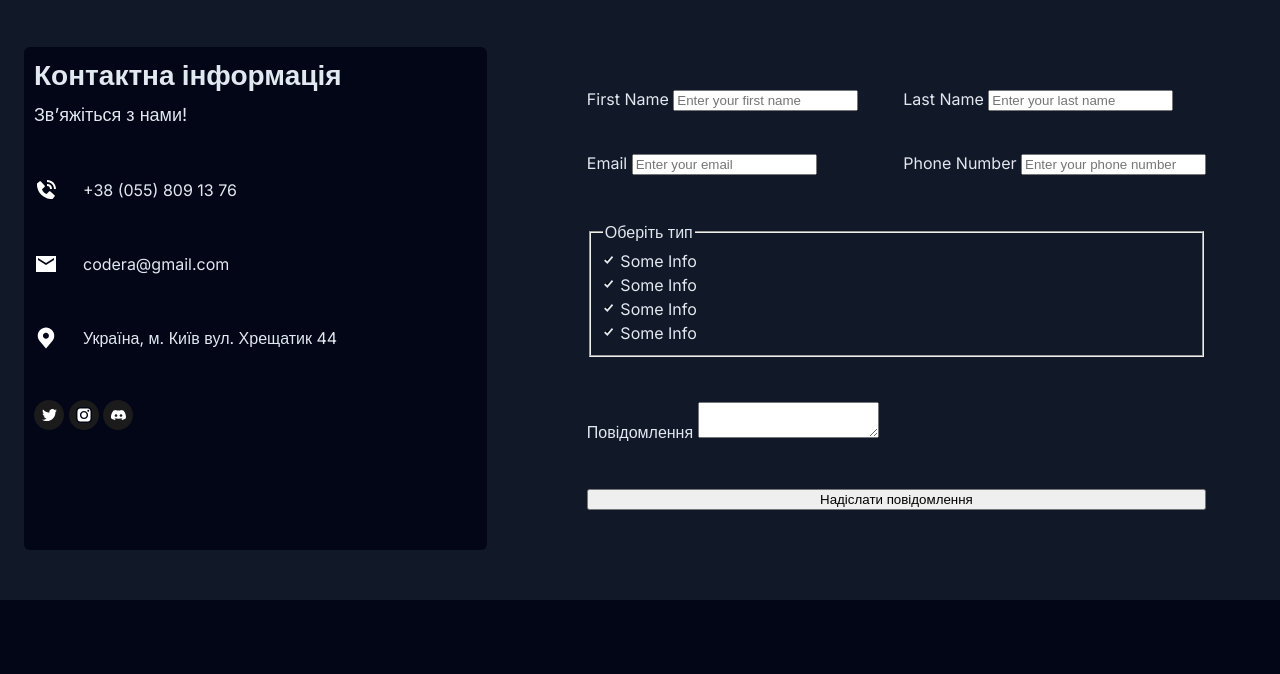
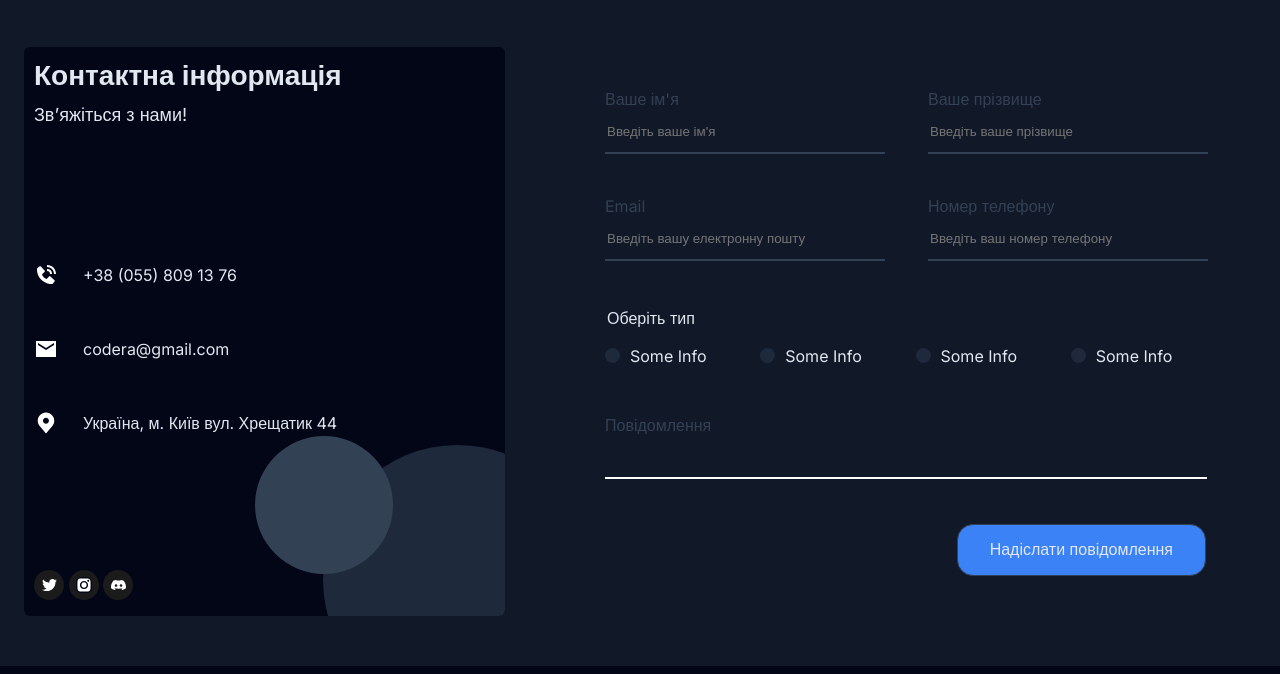
Before and after one commit to Roman-Tsp8/Lab2-web, a plain HTML site: page index.html in a window 1280 px wide. Shown: the part 3190-3864 px from the top of the page. Drawn offline with Linux system fonts and the light colour scheme.

Commit message:
implement full contact-section with form

```diff
--- a/index.html
+++ b/index.html
@@ -415,12 +415,15 @@
                     </svg>
                   </a>
                 </div>
+                <span class="circle-small"></span>
+                <span class="circle-big"></span>
               </div>
               <form class="contact-section-form stack" name="contact-form">
                 <div class="contact-section-register-info">
-                  <div class="contact-section-form-field">
+                  <div class="contact-section-form-field stack">
                     <label class="contact-section-label" for="user-name">
-                      First Name
+                      Ваше ім'я
+                    </label>
                     <input
                       class="contact-section-input-control"
                       id="user-name"
@@ -430,14 +433,15 @@
                       maxlength="30"
                       title="Name must contain only letters, numbers and underscores (3-30 characters)"
                       pattern="^[a-zA-Z0-9]{3,30}$"
-                        placeholder="Enter your first name"
+                      placeholder="Введіть ваше ім'я"
+                      autocomplete="off"
                       required
                     />
+                  </div>
+                  <div class="contact-section-form-field stack">
+                    <label class="contact-section-label" for="user-last-name">
+                      Ваше прізвище
                     </label>
-                  </div>
-                  <div class="form-field">
-                    <label class="contact-section-label" for="user-last-name">
-                      Last Name
                     <input
                       class="contact-section-input-control"
                       id="user-last-name"
@@ -447,29 +451,31 @@
                       maxlength="30"
                       title="Last Name must contain only letters, numbers and underscores (3-30 characters)"
                       pattern="^[a-zA-Z0-9]{3,30}$"
-                        placeholder="Enter your last name"
+                      placeholder="Введіть ваше прізвище"
+                      autocomplete="off"
                       required
                     />
-                    </label>
                   </div>
-                  <div class="form-field">
+                  <div class="contact-section-form-field stack">
                     <label class="contact-section-label" for="user-email">
                       Email
+                    </label>
                     <input
                       class="contact-section-input-control"
                       id="user-email"
                       name="user-email"
                       type="email"
                       title="Enter a valid email address"
-                        pattern="^[^\s@]+@[^\s@]+\.[^s@]{2,}$"
-                        placeholder="Enter your email"
+                      pattern="^[^\s@]+@[^\s@]+\.[^\s@]{2,}$"
+                      placeholder="Введіть вашу електронну пошту"
+                      autocomplete="off"
                       required
                     />
+                  </div>
+                  <div class="contact-section-form-field stack">
+                    <label class="contact-section-label" for="user-phone">
+                      Номер телефону
                     </label>
-                  </div>
-                  <div class="form-field">
-                    <label class="contact-section-label" for="user-phone">
-                      Phone Number
                     <input
                       class="contact-section-input-control"
                       id="user-phone"
@@ -477,10 +483,10 @@
                       type="tel"
                       title="Enter a valid telephone number"
                       pattern="^\+380[\s-]?\d{2}[\s-]?\d{3}[\s-]?\d{2}[\s-]?\d{2}$"
-                        placeholder="Enter your phone number"
+                      placeholder="Введіть ваш номер телефону"
+                      autocomplete="off"
                       required
                     />
-                    </label>
                   </div>
                 </div>
                 <fieldset class="contact-section-selection">
@@ -489,15 +495,17 @@
                   </legend>
 
                   <ul class="contact-section-selection-list">
-                    <li>
+                    <li class="contact-section-selection-item">
                       <label class="contact-section-radio">
                         <input
                           class="contact-section-input-radio visually-hidden"
                           type="radio"
+                          name="request-type"
                         />
                         <span class="contact-section-radio-box">
                           <svg
                             class="contact-section-radio-icon"
+                            id="radio-icon"
                             width="13"
                             height="13"
                             viewBox="0 0 15 15"
@@ -514,15 +522,17 @@
                         >
                       </label>
                     </li>
-                    <li>
+                    <li class="contact-section-selection-item">
                       <label class="contact-section-radio">
                         <input
                           class="contact-section-input-radio visually-hidden"
                           type="radio"
+                          name="request-type"
                         />
                         <span class="contact-section-radio-box">
                           <svg
                             class="contact-section-radio-icon"
+                            id="radio-icon"
                             width="13"
                             height="13"
                             viewBox="0 0 15 15"
@@ -539,15 +549,17 @@
                         >
                       </label>
                     </li>
-                    <li>
+                    <li class="contact-section-selection-item">
                       <label class="contact-section-radio">
                         <input
                           class="contact-section-input-radio visually-hidden"
                           type="radio"
+                          name="request-type"
                         />
                         <span class="contact-section-radio-box">
                           <svg
                             class="contact-section-radio-icon"
+                            id="radio-icon"
                             width="13"
                             height="13"
                             viewBox="0 0 15 15"
@@ -564,11 +576,12 @@
                         >
                       </label>
                     </li>
-                    <li>
+                    <li class="contact-section-selection-item">
                       <label class="contact-section-radio">
                         <input
                           class="contact-section-input-radio visually-hidden"
                           type="radio"
+                          name="request-type"
                         />
                         <span class="contact-section-radio-box">
                           <svg
@@ -591,19 +604,22 @@
                     </li>
                   </ul>
                 </fieldset>
-                <div class="contact-section-textarea-container">
+                <div class="contact-section-textarea-container stack stack-sm">
                   <label class="contact-section-label" for="user-msg">
-                    Повідомлення
+                    Повідомлення</label
+                  >
+
                   <textarea
                     class="contact-section-textarea"
                     name="user-msg"
                     id="user-msg"
                     placeholder="Ваше повідомлення"
+                    minlength="10"
+                    maxlength="250"
                   >
                   </textarea>
-                  </label>
                 </div>
-                <button class="send-message-button" type="button">
+                <button class="send-message-button submit-button" type="submit">
                   Надіслати повідомлення
                 </button>
               </form>
--- a/styles.css
+++ b/styles.css
@@ -119,6 +119,12 @@ p {
   margin: 0;
 }
 
+fieldset {
+  border: none;
+  margin: 0;
+  padding: 0;
+}
+
 .font-weight-500 {
   font-weight: 500;
 }
@@ -184,6 +190,11 @@ p {
   width: 185px;
 }
 
+input,
+textarea {
+  outline: none;
+}
+
 .visually-hidden {
   position: absolute;
   top: auto;
@@ -239,6 +250,10 @@ p {
 
 .make-a-call-button:hover {
   background-color: var(--color-brand-hover);
+}
+
+.send-message-button {
+  align-self: flex-end;
 }
 
 .arrow-wrapper {
@@ -611,12 +626,15 @@ p {
 }
 
 .contact-section-info {
+  position: relative;
+  overflow: hidden;
   padding: 10px;
   display: flex;
   flex-direction: column;
   gap: 50px;
   background-color: #020617;
   border-radius: 6px;
+  /* flex-grow: 1; */
   flex-basis: 40%;
 }
 
@@ -640,7 +658,9 @@ p {
 .contact-section-list {
   display: flex;
   flex-direction: column;
+  justify-content: center;
   gap: 50px;
+  flex-grow: 2;
 }
 
 .contact-section-item {
@@ -665,9 +685,133 @@ p {
 
 .contact-section-register-info {
   display: grid;
-  grid-template-columns: repeat(2, max-content);
+  grid-template-columns: repeat(2, 1fr);
   gap: 40px 45px;
 }
+
+.contact-section-form-field {
+  gap: 12px;
+  position: relative;
+}
+
+.contact-section-label {
+  color: var(--color-brand-border);
+}
+
+.contact-section-form-field:focus-within .contact-section-label {
+  color: var(--color-brand-text);
+}
+
+.contact-section-input-control {
+  width: 278px;
+  position: relative;
+  background-color: transparent;
+  border: none;
+  color: var(--color-brand-text);
+}
+
+.contact-section-form-field::after {
+  content: "";
+  border: 1px solid var(--color-brand-border);
+  width: 100%;
+}
+
+.contact-section-form-field:focus-within::after {
+  border: 1px solid var(--color-brand-text);
+}
+
+.contact-section-selection-title {
+  margin-bottom: 14px;
+}
+
+.contact-section-selection-list {
+  display: flex;
+  gap: 20px;
+}
+
+.contact-section-selection-item {
+  flex-grow: 1;
+}
+
+.contact-section-radio {
+  display: flex;
+  align-items: center;
+  gap: 10px;
+}
+
+.contact-section-radio-box {
+  display: flex;
+  align-items: center;
+  justify-content: center;
+  width: 15px;
+  height: 15px;
+  background-color: var(--color-secondary-dark);
+  border-radius: 50%;
+}
+
+.contact-section-radio-icon {
+  display: block;
+  opacity: 0;
+}
+
+.contact-section-input-radio:checked
+  + .contact-section-radio-box
+  .contact-section-radio-icon {
+  opacity: 1;
+}
+
+.contact-section-input-radio:checked + .contact-section-radio-box {
+  background-color: var(--color-brand-default);
+}
+
+.contact-section-textarea {
+  resize: none;
+  background-color: transparent;
+  border: none;
+  color: var(--color-brand-text);
+}
+
+.contact-section-textarea-container {
+  width: 100%;
+  max-width: 600px;
+  position: relative;
+}
+
+.contact-section-textarea-container:after {
+  position: absolute;
+  content: "";
+  bottom: 0;
+  width: 100%;
+  max-width: 600px;
+  border: 1px solid var(--color-brand-light);
+}
+
+.contact-section-textarea-container:focus-within {
+  border: none;
+}
+
+.circle-small {
+  position: absolute;
+  z-index: 2;
+  right: 112px;
+  bottom: 42px;
+  width: 138px;
+  height: 138px;
+  border-radius: 50%;
+  background-color: var(--color-brand-border);
+}
+
+.circle-big {
+  position: absolute;
+  bottom: -98px;
+  right: -87px;
+  width: 269px;
+  height: 269px;
+  border-radius: 50%;
+  background-color: var(--color-secondary-dark);
+}
+
+/* footer */
 
 .footer {
   padding: 80px;
```
Also changed, not shown: js/radio-check.js (added), letter_send.png (added). Lines whose indentation alone changed are shown as unchanged.
